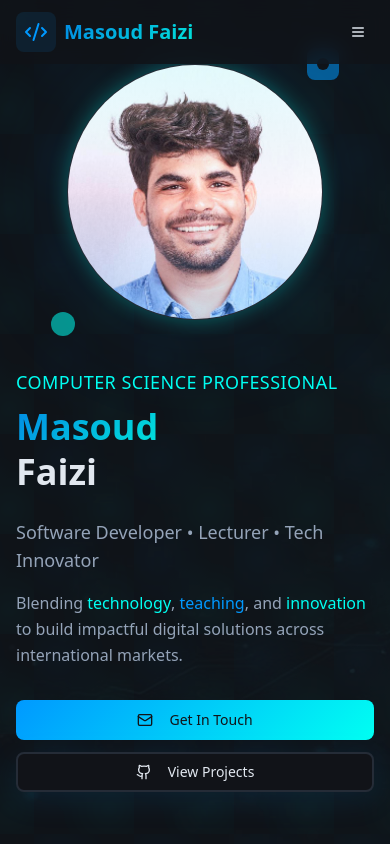
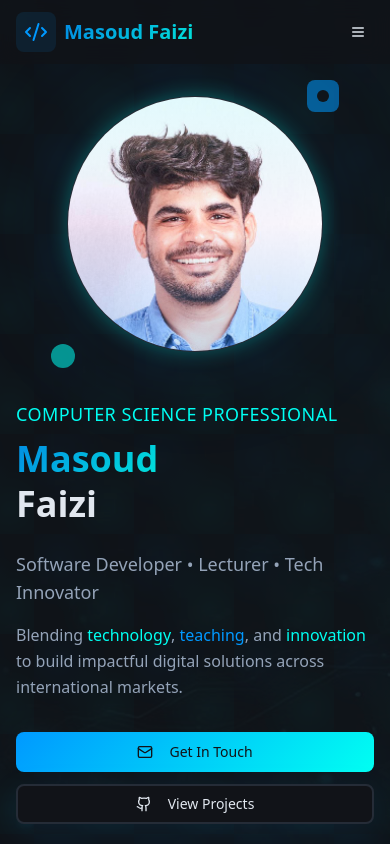
Before and after one commit to mansoorfaizi/masoudfaizi-portfolio, a React (Vite) app: page / in a window 390 px wide. Shown: the top 844 px of the page. Built offline with nearby package versions, Linux system fonts and the light colour scheme.

Commit message:
updated the image area

```diff
--- a/src/components/Hero.tsx
+++ b/src/components/Hero.tsx
@@ -95,7 +95,7 @@ const Hero = () => {
           </div>
 
           {/* Image */}
-          <div className="flex justify-center order-1 lg:order-2">
+          <div className="flex justify-center order-1 lg:order-2 mt-8 sm:mt-0">
             <div className="relative">
               {/* Glow effect */}
               <div className="absolute inset-0 rounded-full bg-primary/20 blur-3xl animate-pulse"></div>
```
